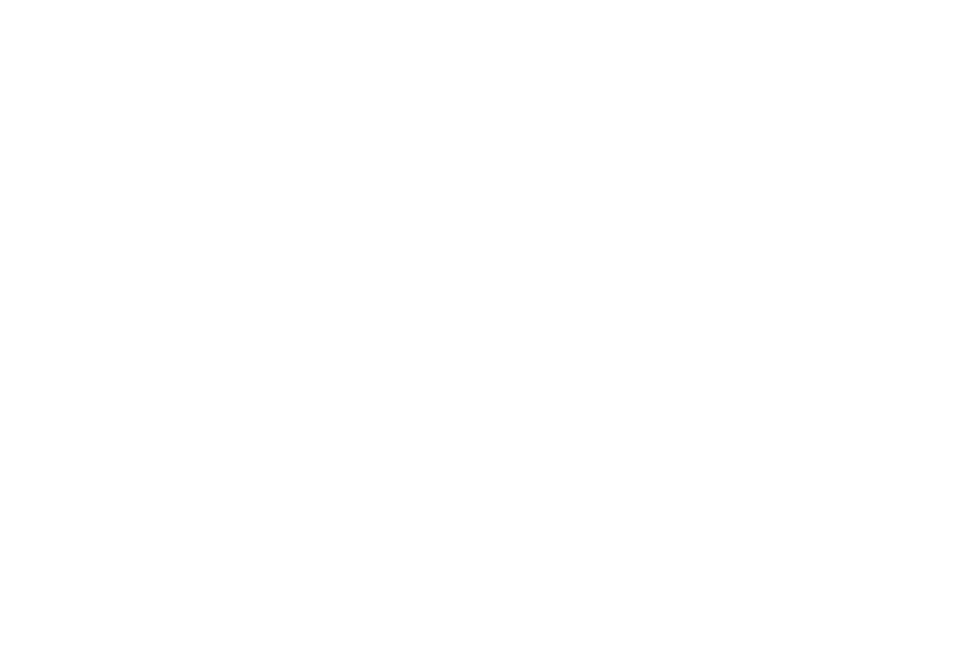
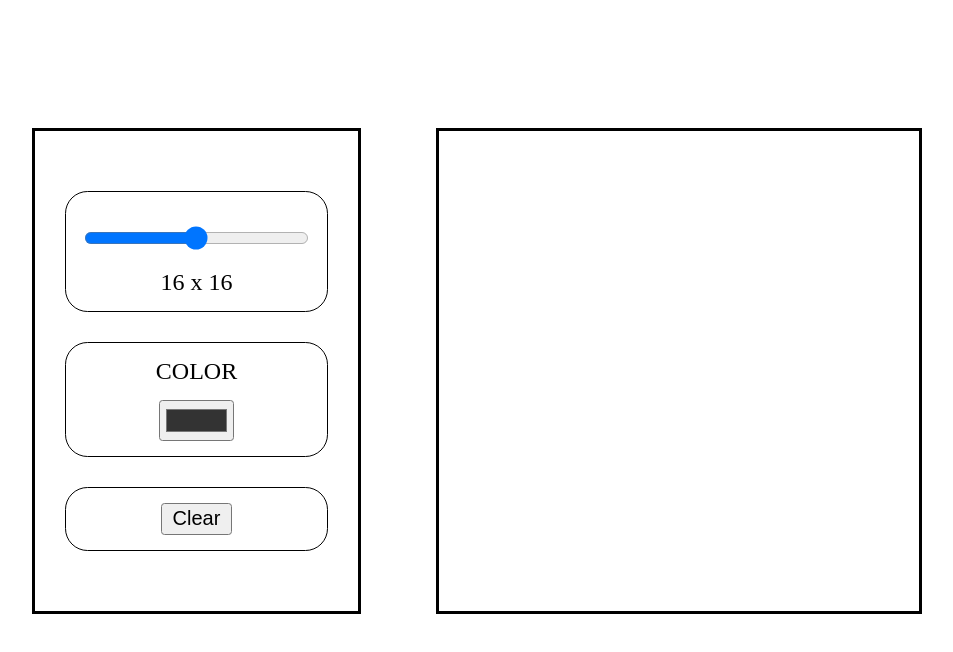
Before and after one commit to IfrahimA/Etch-A-Sketch, a plain HTML site: page index.html in a window 1280 px wide. Shown: the whole page, without its empty margins (163-1116 px from the left). Drawn offline with Linux system fonts and the light colour scheme.

Commit message:
Layout Finalized

```diff
--- a/index.html
+++ b/index.html
@@ -4,8 +4,21 @@
     <meta charset="UTF-8">
     <meta name="viewport" content="width=device-width, initial-scale=1.0">
     <title>Document</title>
+    <link rel="stylesheet" href="styles.css"/>
 </head>
 <body>
-
+    <div class="main">
+        <div class="container">
+            <div class="slider"><input type="range" min="1" max="100" value="50" class="slider" id="myRange">16 x 16</div>
+            <div class="color">
+                <div> COLOR </div>
+                <input id="color-picker" type="color" value="#333333" />
+            </div>
+            <div class="clear"> <button id="button-clear"> Clear </button> </div>
+        </div>
+        <div class="grid">
+        </div>
+    </div>
+<script src="script.js"></script>
 </body>
 </html>
--- /dev/null
+++ b/script.js
@@ -0,0 +1,22 @@
+const grid = document.querySelector('.grid');
+for(let i = 0; i < 4096; i++)
+{
+    const div = document.createElement('div');
+    div.style.height = '5px';
+    div.style.width = '5px';
+    div.className = 'block';
+    grid.appendChild(div);
+}
+
+let block = document.querySelectorAll('.block');
+let colorButton = document.getElementById('color-picker');
+block.forEach(function (element) {element.addEventListener('mouseover', () => {
+    let cB = colorButton.value;
+    element.style.backgroundColor = cB;
+})
+});
+
+let clearButton = document.getElementById('button-clear');
+clearButton.addEventListener('click', () => {
+    block.forEach(function (e) {e.style.backgroundColor = 'white'})
+});
--- /dev/null
+++ b/styles.css
@@ -0,0 +1,58 @@
+body
+{
+    zoom: 150%;
+    margin-top: 10%;
+}
+.main
+{
+    display: flex;
+    justify-content: center;
+    gap: 50px;
+}
+.container
+{
+    display: flex;
+    flex-direction: column;
+    justify-content: space-evenly;
+    border: solid black;
+    padding: 20px;
+}
+.slider
+{
+    display: flex;
+    flex-direction: column;
+    border: 1px solid black;
+    text-align: center;
+    padding: 10px;
+    border-radius: 15px;
+}
+.color
+{
+    display: flex;
+    flex-direction: column;
+    align-items: center;
+    gap: 10px;
+    padding: 10px;
+    border: 1px solid black;
+    border-radius: 15px;
+}
+.clear
+{
+    border: 1px solid black;
+    text-align: center;
+    padding: 10px;
+    border-radius: 15px;
+}
+
+.grid
+{
+    display: flex;
+    flex-wrap: wrap;
+    justify-content: center;
+    border: solid black;
+    /* The amount of blocks */
+    min-width: 320px;
+    min-height: 320px;
+    height: 320px;
+    width: 320px;
+}
```
